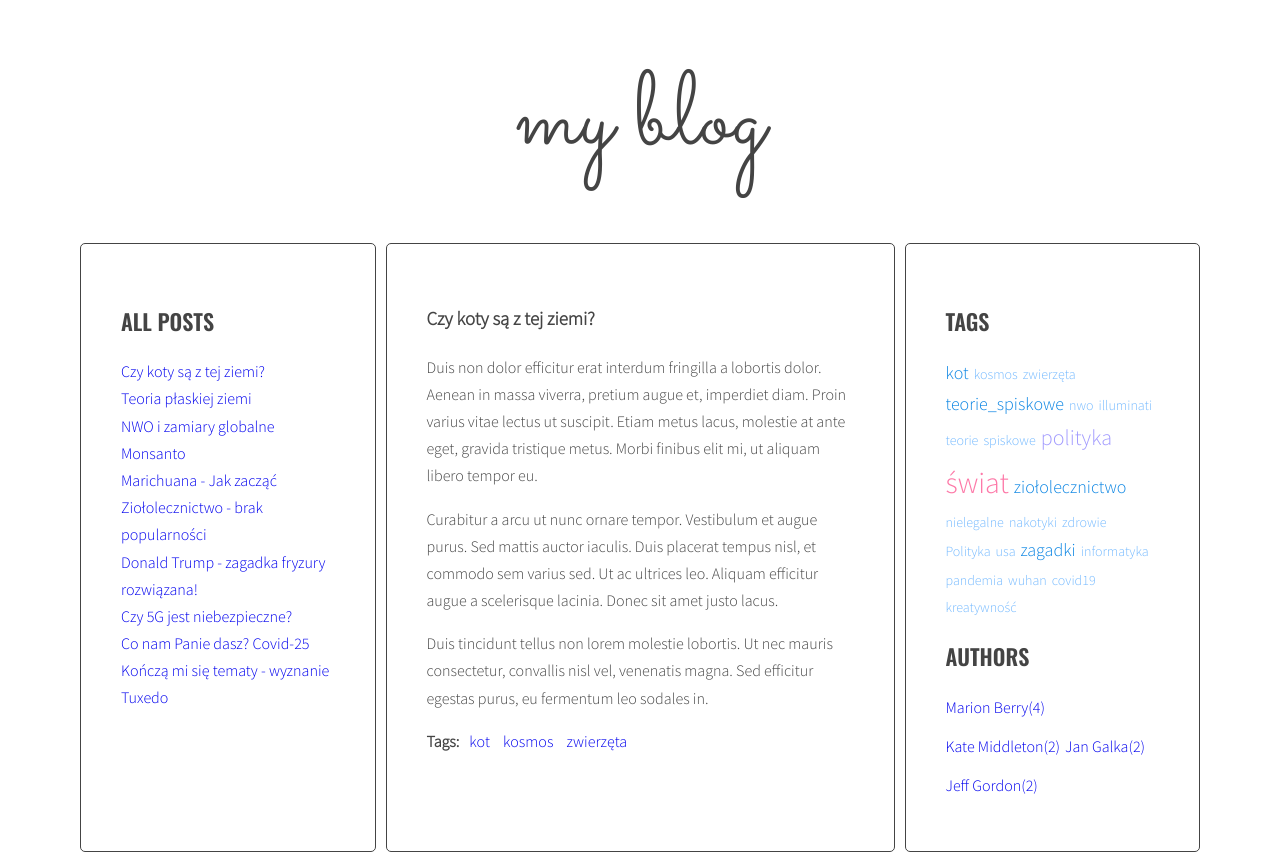
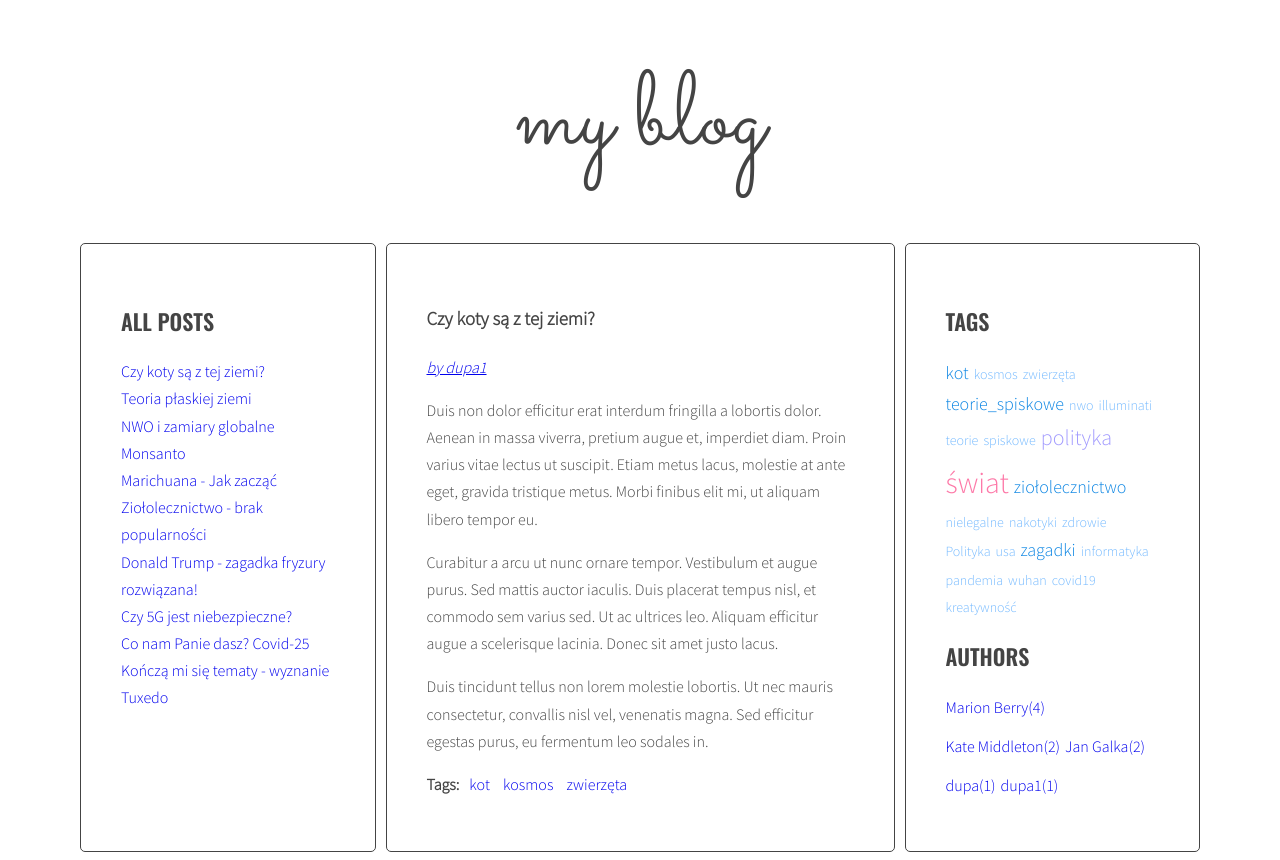
Before and after one commit to villemo90/javascript-blog, a website: page index.html in a window 1280 px wide. Drawn offline with nearby package versions, Linux system fonts and the light colour scheme.

Commit message:
Add post author link

```diff
--- a/index.html
+++ b/index.html
@@ -113,7 +113,7 @@
             </ul>
           </div>
         </article>
-        <article class="post" id="article-7" data-tags="Polityka usa świat" data-author="by Jeff Gordon">
+        <article class="post" id="article-7" data-tags="Polityka usa świat" data-author="by dupa">
           <h3 class="post-title">Donald Trump - zagadka fryzury rozwiązana!</h3>
           <p class="post-author"></p>
           <div class="post-content">
@@ -164,7 +164,7 @@
             </ul>
           </div>
         </article>
-        <article class="post" id="article-10" data-tags="kreatywność świat zagadki" data-author="by Jeff Gordon">
+        <article class="post" id="article-10" data-tags="kreatywność świat zagadki" data-author="by dupa1">
           <h3 class="post-title">Kończą mi się tematy - wyznanie Tuxedo</h3>
           <p class="post-author"></p>
           <div class="post-content">
@@ -196,6 +196,10 @@
 </div>
 
 <!-- Handelbars scripts -->
+<script id="template-author-link" type="text/x-handlebars-template">
+    <li><a href="#author-{{ id }}">{{ title }}</a></li>
+</script>
+
 <script id="template-tag-link" type="text/x-handlebars-template">
   <li><a href="#{{ id }}"><span>{{ title }}</span></a></li>
 </script>
--- a/js/script.js
+++ b/js/script.js
@@ -5,6 +5,7 @@
 const templates = {
   articleLink: Handlebars.compile(document.querySelector('#template-article-link').innerHTML),
   tagLink: Handlebars.compile(document.querySelector('#template-tag-link').innerHTML),
+  authorLink: Handlebars.compile(document.querySelector('#template-author-link').innerHTML),
 }
 
 function titleClickHandler(event){
@@ -224,6 +225,23 @@ addClickListenersToTags();
 
 // AUTHORS //
 
+// Article Author //
+function generateArticleAuthors() {
+  const articles = document.querySelectorAll(optArticleSelector);
+
+  for (let article of articles) {
+    const authorName = article.getAttribute('data-author');
+    const authorLink = `<a href="#data-"><span>${ authorName }</span></a>`;
+    const authorContainer = document.querySelector(optArticleAuthorSelector);
+
+            //classList.add('active');
+    console.log(authorContainer);
+    authorContainer.innerHTML = authorLink;
+  }
+}
+generateArticleAuthors();
+
+
 function generateAuthors(){
   const allAuthors = {};
   /* find all articles */
```
